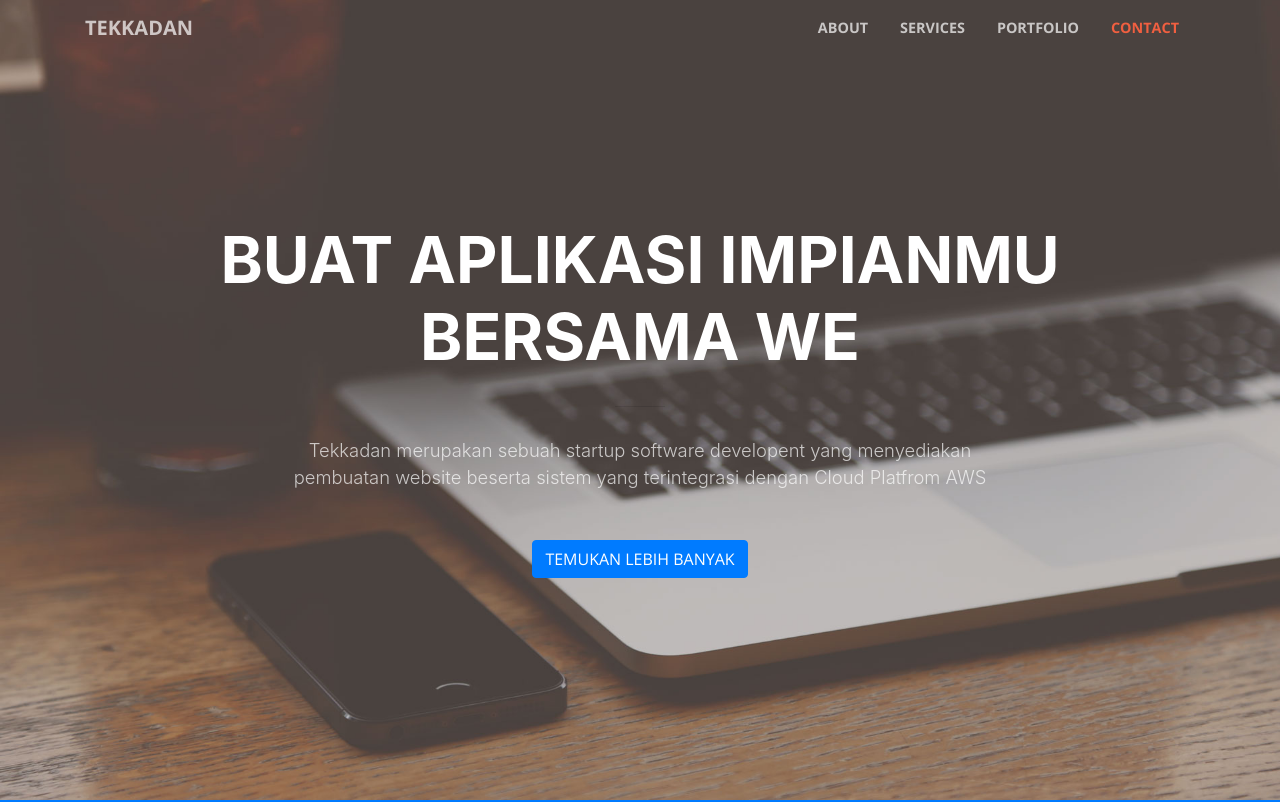
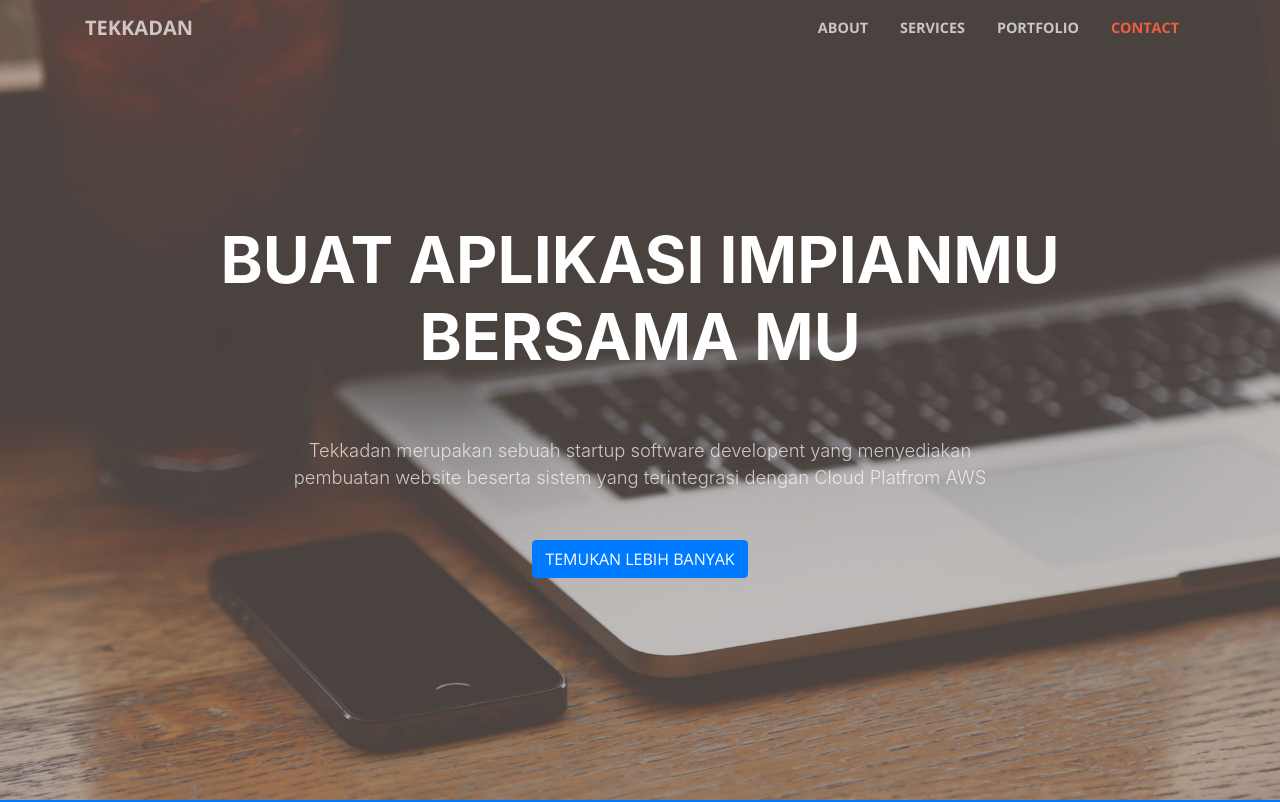
Before and after one commit to smufti21/prod-landing, a website with bundled scripts: page index.html in a window 1280 px wide. Shown: the top 802 px of the page. Built offline with nearby package versions, Linux system fonts and the light colour scheme.

Commit message:
Update index.html

```diff
--- a/index.html
+++ b/index.html
@@ -59,7 +59,7 @@
       <div class="row">
         <div class="col-lg-10 mx-auto">
           <h1 class="text-uppercase">
-            <strong>Buat Aplikasi Impianmu bersama WE</strong>
+            <strong>Buat Aplikasi Impianmu bersama Mu</strong>
           </h1>
           <hr>
         </div>
```
